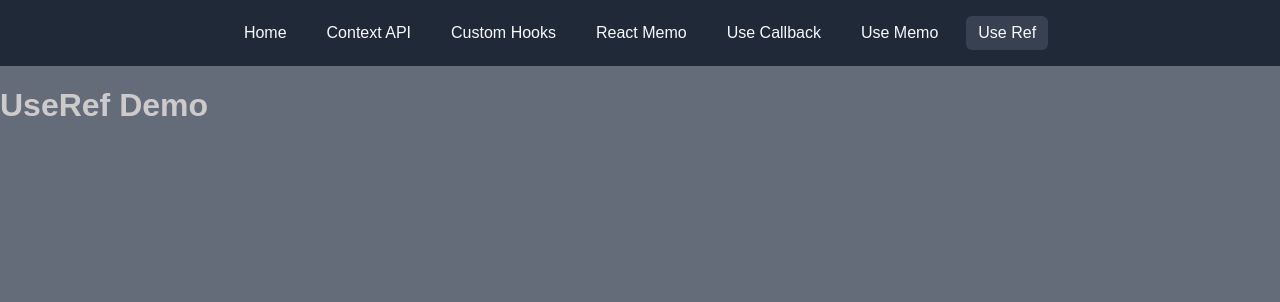
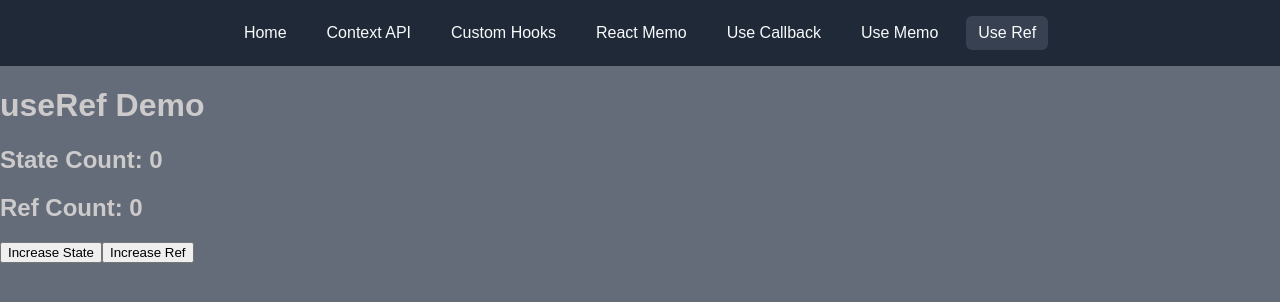
Before and after one commit to mayaswami/react-projects, a React (Vite) app in the folder 03-react-advanced/: page /use-ref in a window 1280 px wide. Shown: the top 302 px of the page. Built offline with nearby package versions, Linux system fonts and the light colour scheme.

Commit message:
feat: add basic useRef demo and state vs ref comparison

```diff
--- a/03-react-advanced/src/pages/UseRefDemo.jsx
+++ b/03-react-advanced/src/pages/UseRefDemo.jsx
@@ -1,5 +1,26 @@
+import { useState, useRef } from "react";
+
 function UseRefDemo() {
-  return <h1>UseRef Demo</h1>;
+  const [count, setCount] = useState(0);
+  const countRef = useRef(0);
+
+  function increaseState() {
+    setCount(count + 1);
+  }
+
+  function increaseRef() {
+    countRef.current++;
+    console.log(countRef.current);
+  }
+
+  return (
+    <div>
+      <h1>useRef Demo</h1>
+      <h2>State Count: {count}</h2>
+      <h2>Ref Count: {countRef.current}</h2>
+      <button onClick={increaseState}>Increase State</button>
+      <button onClick={increaseRef}>Increase Ref</button>
+    </div>
+  );
 }
-
 export default UseRefDemo;
```
Also changed, not shown: 1 other file (tests, documents, lock files or other folders).
